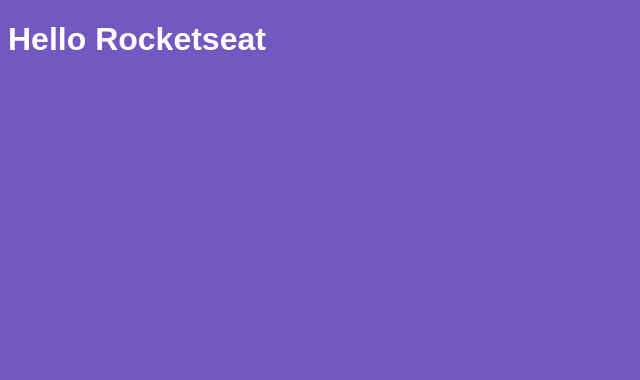
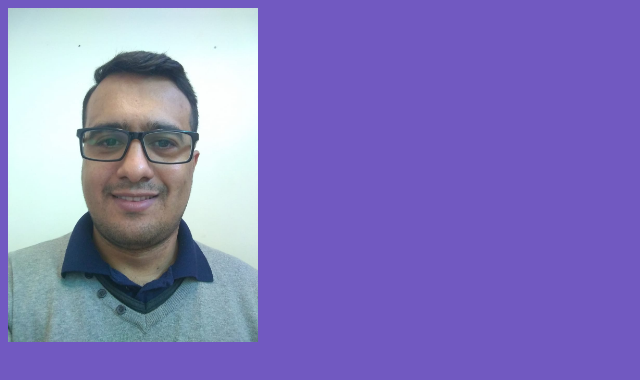
Before and after one commit to SdnSantos/Introducao_React, a React app: page / in a window 1280 px wide. Shown: the top 380 px of the page, without its empty margins (0-640 px from the left). Built offline with nearby package versions, Linux system fonts and the light colour scheme.

Commit message:
Modulo 04 - Importando imagens

```diff
--- a/package.json
+++ b/package.json
@@ -13,6 +13,7 @@
     "@babel/preset-react": "^7.0.0",
     "babel-loader": "^8.0.6",
     "css-loader": "^3.0.0",
+    "file-loader": "^4.0.0",
     "style-loader": "^0.23.1",
     "webpack": "^4.35.2",
     "webpack-cli": "^3.3.5",
--- a/src/App.js
+++ b/src/App.js
@@ -1,8 +1,9 @@
 import React from "react";
 import "./App.css";
+import profile from "./assets/Sidney.jpeg";
 
 function App() {
-  return <h1>Hello Rocketseat</h1>;
+  return <img width="250" src={profile} />;
 }
 
 export default App;
--- a/webpack.config.js
+++ b/webpack.config.js
@@ -27,6 +27,15 @@
       {
         test: /\.css$/,
         use: [{ loader: "style-loader" }, { loader: "css-loader" }]
+      },
+      {
+        // jpe?g significa que o e é opcional
+        // então pode ser jpg ou jpeg
+        // o i no final significa que não é case-sensitive
+        test: /.*\.(gif|png|jpe?g)$/i,
+        use: {
+          loader: "file-loader"
+        }
       }
     ]
   }
```
Also changed, not shown: src/assets/Sidney.jpeg (added), 1 other file (tests, documents, lock files or other folders).
